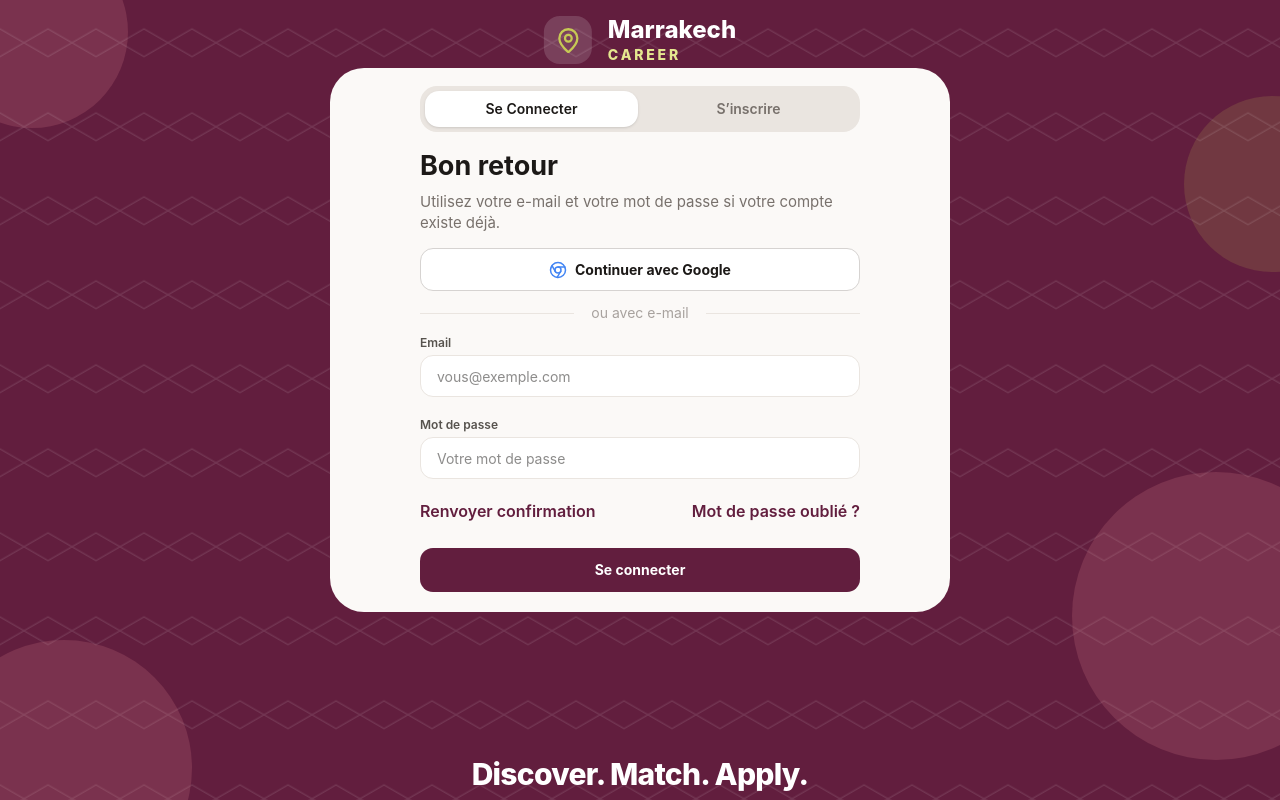
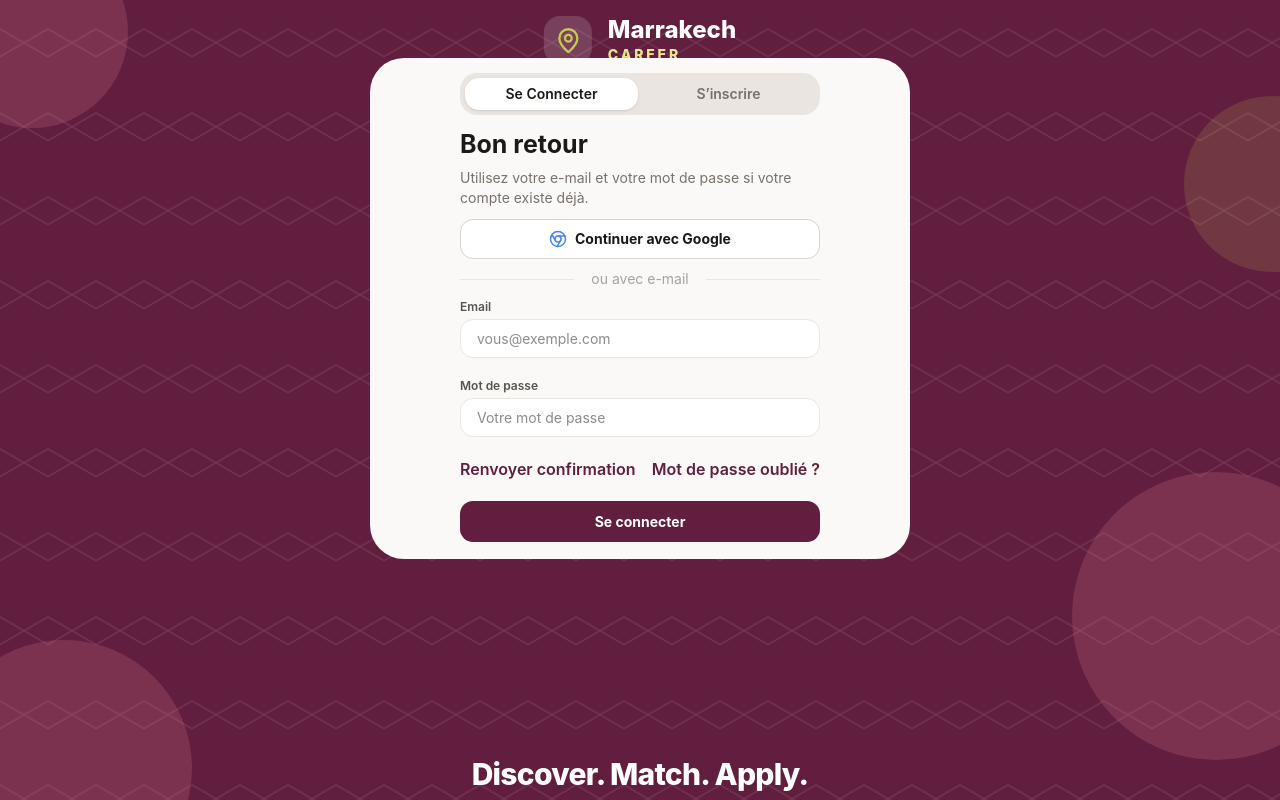
Before and after one commit to saralamlih077-beep/marrakech-career, a React (Vite) app: page / in a window 1280 px wide. Built offline with nearby package versions, Linux system fonts and the light colour scheme; no server answers; the database is empty.

Commit message:
Make laptop auth card more compact

```diff
--- a/src/app/screens/LoginScreen.css
+++ b/src/app/screens/LoginScreen.css
@@ -5,14 +5,14 @@
 /* La carte garde toujours le format étroit de la maquette sur ordinateur. */
 @media (min-width: 651px) {
   .login-card {
-    width: min(620px, calc(100% - 40px)) !important;
+    width: min(540px, calc(100% - 32px)) !important;
     flex: none !important;
     padding-left: 90px !important;
     padding-right: 90px !important;
   }
 
   .login-card-content {
-    max-width: 440px !important;
+    max-width: 360px !important;
   }
 }
 
@@ -36,54 +36,54 @@
   }
 
   .login-card {
-    margin-top: 68px !important;
-    padding-top: 18px !important;
-    padding-bottom: 20px !important;
+    margin-top: 58px !important;
+    padding-top: 15px !important;
+    padding-bottom: 17px !important;
   }
 
   .login-tabs {
-    height: 46px !important;
-    margin-bottom: 14px !important;
+    height: 42px !important;
+    margin-bottom: 11px !important;
   }
 
   .login-title {
     margin-bottom: 4px !important;
-    font-size: 27px !important;
+    font-size: 25px !important;
   }
 
   .login-intro {
-    margin-bottom: 14px !important;
-    font-size: 15px !important;
+    margin-bottom: 11px !important;
+    font-size: 14px !important;
   }
 
   .login-google {
-    height: 43px !important;
+    height: 40px !important;
   }
 
   .login-divider {
-    margin-top: 12px !important;
-    margin-bottom: 12px !important;
+    margin-top: 10px !important;
+    margin-bottom: 10px !important;
   }
 
   .login-form {
-    row-gap: 10px !important;
+    row-gap: 8px !important;
   }
 
   .login-form > :not([hidden]) ~ :not([hidden]) {
-    margin-top: 10px !important;
+    margin-top: 8px !important;
   }
 
   .login-field input {
-    height: 42px !important;
+    height: 39px !important;
   }
 
   .login-links {
     margin-top: 3px !important;
-    margin-bottom: 13px !important;
+    margin-bottom: 10px !important;
   }
 
   .login-submit {
-    height: 44px !important;
+    height: 41px !important;
   }
 
   .login-discover {
```
